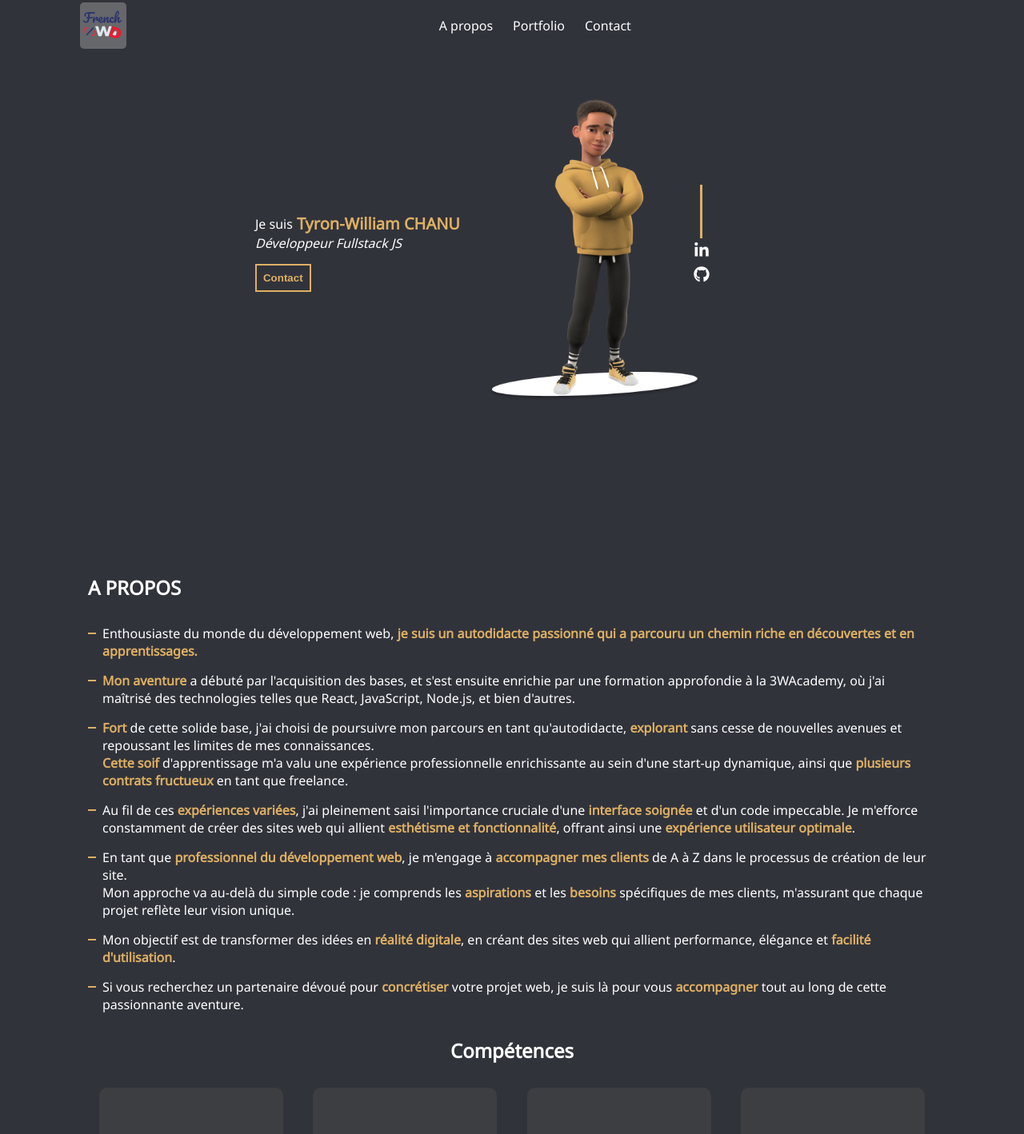
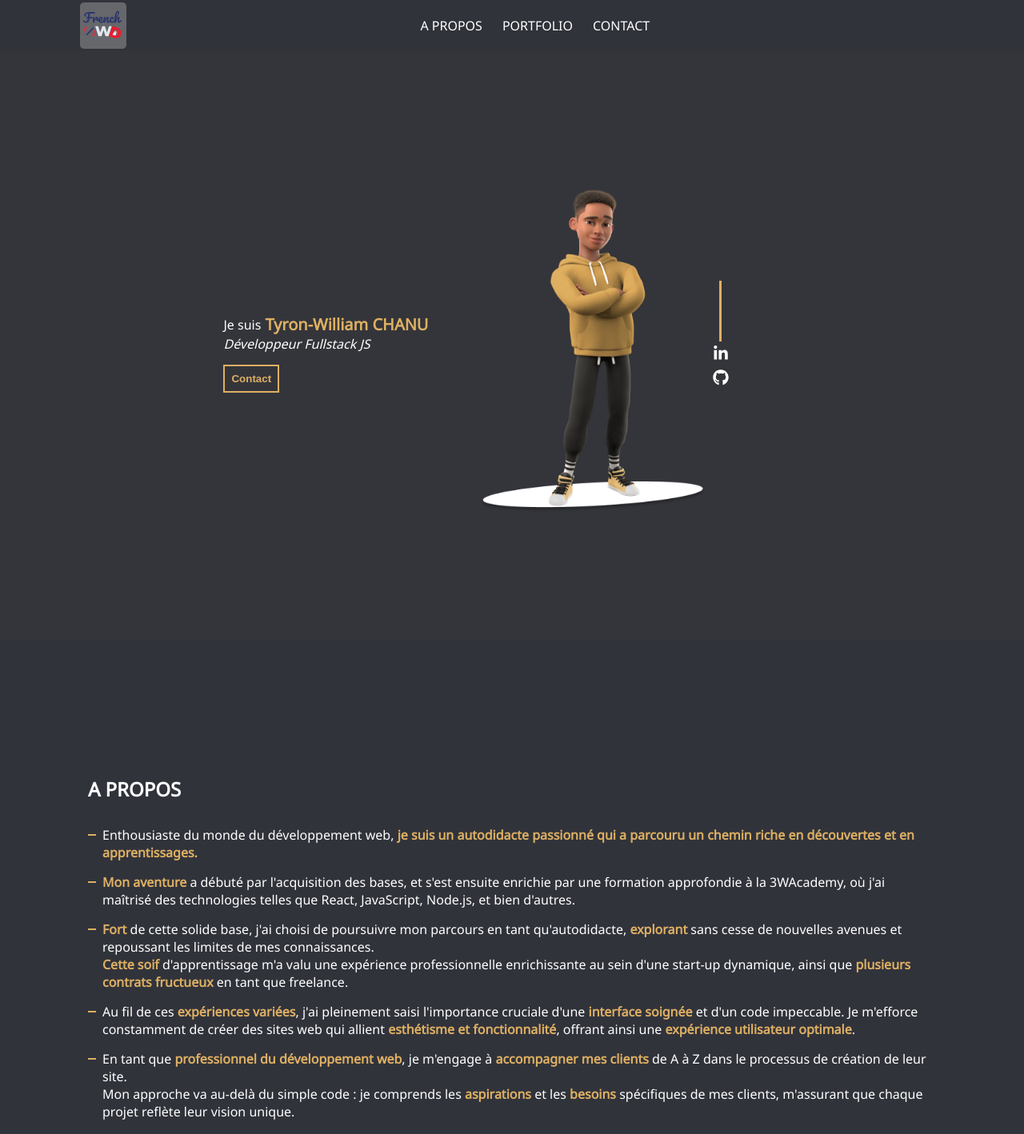
Before and after one commit to Tyronwilliam/PortfolioV4, a React (Vite) app: page / in a window 1280 px wide. Shown: the top 1418 px of the page at 80% size. Built offline with nearby package versions, Linux system fonts and the light colour scheme.

Commit message:
fixed spacing and sroll to

```diff
--- a/src/App.tsx
+++ b/src/App.tsx
@@ -1,7 +1,7 @@
 import { About } from "./Section/About";
 import { Contact } from "./Section/Contact";
 import { Home } from "./Section/Home";
-import { Portfolio, Testimonial } from "./Section/Portfolio";
+import { Portfolio } from "./Section/Portfolio";
 import { NavBar } from "./Section/components";
 
 function App() {
@@ -11,7 +11,6 @@ function App() {
       <Home />
       <About />
       <Portfolio />
-      <Testimonial />
       <Contact />
     </main>
   );
--- a/src/Section/About/About.tsx
+++ b/src/Section/About/About.tsx
@@ -3,10 +3,12 @@ import Content from "./components/Content";
 
 const About = () => {
   return (
-    <section id="A propos" className="section about">
-      <h2 style={{ marginBottom: "30px" }}>A PROPOS</h2>
-      <Content />
-      <SkillsLayout />
+    <section id="A propos" className="darker">
+      <section className="section about">
+        <h2 style={{ marginBottom: "30px" }}>A PROPOS</h2>
+        <Content />
+        <SkillsLayout />
+      </section>
     </section>
   );
 };
--- a/src/Section/Home/Home.tsx
+++ b/src/Section/Home/Home.tsx
@@ -24,12 +24,12 @@ const scrollTo = (sectionName: string) => {
 };
 const Home = () => {
   return (
-    <section id="home">
-      <div className="section custom-heigth">
+    <section className="dark">
+      <section id="home" className="section custom_heigth-home">
         <div className="left_right-box">
           <Presentation /> <Cartoon />{" "}
         </div>
-      </div>
+      </section>
     </section>
   );
 };
--- a/src/Section/Home/_home.scss
+++ b/src/Section/Home/_home.scss
@@ -1,3 +1,10 @@
+.custom_heigth-home {
+  height: calc(100vh - 64px) !important;
+  @include FlexRowBase;
+  justify-content: center;
+  align-items: center;
+  scroll-margin-top: 64px;
+}
 .intro__content-box {
   @include FlexColBase;
 
@@ -40,12 +47,14 @@
   position: relative;
   width: 100%;
   height: 100%;
+  max-width: 450px;
   @include respond-to("medium") {
-    width: 35%;
+    width: 80%;
   }
   img {
     width: 100%;
     height: 100%;
+    min-height: 450px;
     max-height: 450px;
     object-fit: contain;
   }
@@ -59,7 +68,7 @@
   right: 20%;
   width: fit-content;
   height: 30%;
-  z-index: 100;
+  z-index: 90;
   .yellow__band {
     width: 3px;
     background-color: $SECOND_COLOR;
--- a/src/Section/Portfolio/Portfolio.tsx
+++ b/src/Section/Portfolio/Portfolio.tsx
@@ -1,10 +1,13 @@
+import { Testimonial } from ".";
 import Carousel from "./components/Carousel";
 
 const Portfolio = () => {
   return (
-    <section id="Portfolio" className="section">
-      <h2 style={{ marginBottom: "30px" }}>Portfolio</h2>
-      <Carousel />
+    <section className="dark portfolio" id="Portfolio">
+      <section className="section">
+        <h2 style={{ marginBottom: "30px" }}>PORTFOLIO</h2>
+        <Carousel /> <Testimonial />
+      </section>
     </section>
   );
 };
--- a/src/Section/Portfolio/_portfolio.scss
+++ b/src/Section/Portfolio/_portfolio.scss
@@ -1,3 +1,7 @@
+.portfolio {
+  padding-top: 150px !important;
+  padding-bottom: 150px;
+}
 .container__carousel {
   @include FlexRowBase;
   position: relative;
--- a/src/Section/Portfolio/_testimonial.scss
+++ b/src/Section/Portfolio/_testimonial.scss
@@ -1,7 +1,7 @@
 .light__background {
   background: $THIRD_COLOR;
   border-radius: 5px;
-
+  margin-top: 50px;
   .left_right-box {
     > div {
       @include FlexColBase;
--- a/src/Section/Portfolio/components/Testimonial.tsx
+++ b/src/Section/Portfolio/components/Testimonial.tsx
@@ -46,7 +46,7 @@ const Testimonial = () => {
   }, []); // Le tableau de dépendances est vide, ce qui signifie que cela ne dépend d'aucune variable, il s'exécute donc une seule fois après le montage du composant.
 
   return (
-    <section className="section light__background">
+    <section className=" light__background">
       <div className="left_right-box">
         <div>
           <h2>Témoignages</h2>
--- a/src/Section/components/Navigation/NavBar.tsx
+++ b/src/Section/components/Navigation/NavBar.tsx
@@ -1,13 +1,23 @@
 import Logo from "../../../assets/Logo.svg";
+const scrollTo = (sectionName: string) => {
+  const contactSection = document.getElementById(sectionName);
 
+  if (contactSection) {
+    contactSection.scrollIntoView({
+      behavior: "smooth", // Fait défiler en douceur
+    });
+  }
+};
 const NavBar = () => {
   return (
-    <nav className="container__navigation">
-      <div className="container__logo">
-        <img src={Logo} alt="Logo" className="logo" />
+    <nav className="navigation">
+      <div className="container__navigation">
+        <div className="container__logo" onClick={() => scrollTo("home")}>
+          <img src={Logo} alt="Logo" className="logo" />
+        </div>
+        <MenuItem />
+        {/* <SelectItem /> */}
       </div>
-      <MenuItem />
-      {/* <SelectItem /> */}
     </nav>
   );
 };
@@ -16,15 +26,6 @@ export default NavBar;
 
 const menuItem = ["A propos", "Portfolio", "Contact"];
 const MenuItem = () => {
-  const scrollTo = (sectionName: string) => {
-    const contactSection = document.getElementById(sectionName);
-
-    if (contactSection) {
-      contactSection.scrollIntoView({
-        behavior: "smooth", // Fait défiler en douceur
-      });
-    }
-  };
   return (
     <ul className="container__list-navigation">
       {menuItem.map((item) => (
--- a/src/Section/components/Navigation/_navbar.scss
+++ b/src/Section/components/Navigation/_navbar.scss
@@ -1,5 +1,13 @@
+.navigation {
+  width: 100%;
+  position: sticky;
+  top: 0;
+  background-color: $MAIN_COLOR;
+  z-index: 100;
+}
 .container__navigation {
   @include FlexRowBase;
+
   width: 100%;
   height: 64px;
   max-width: 1100px;
@@ -26,11 +34,12 @@
 }
 .container__list-navigation {
   @include FlexRowBase;
-  gap: 10px;
+  gap: 20px;
   list-style-type: none;
   margin: 0 auto;
   li {
     cursor: pointer;
+    text-transform: uppercase;
     &:hover {
       color: $UNSELECTED;
     }
--- a/src/sass/abstracts/_variables.scss
+++ b/src/sass/abstracts/_variables.scss
@@ -2,7 +2,7 @@
 $MAIN_COLOR: rgb(49, 51, 59);
 $SECOND_COLOR: rgb(222, 176, 99);
 $THIRD_COLOR: rgb(61, 62, 66);
-
+$DARK: rgb(52, 53, 58);
 $UNSELECTED: rgb(102, 103, 107);
 $EXTRASMALL: 14px;
 $SMALLTEXT: 18px;
--- a/src/sass/index.scss
+++ b/src/sass/index.scss
@@ -26,12 +26,15 @@ body {
   max-width: 1100px;
   height: 100%;
   min-height: fit-content;
-  margin: 0 auto 150px auto;
+  margin: 0 auto;
   padding: 20px;
   // border: 1px solid white;
 }
+// margin: 0 auto 150px auto;
+
 .left_right-box {
   @include FlexColBase;
+  width: 100%;
   position: relative;
   gap: 15px;
   align-items: center;
@@ -41,3 +44,14 @@ body {
     @include FlexRowBase;
   }
 }
+.dark {
+  background-color: $DARK;
+  height: 100%;
+  width: 100%;
+  // margin: 0 auto 150px auto;
+}
+.darker {
+  height: 100%;
+  width: 100%;
+  padding: 150px 0;
+}
```
